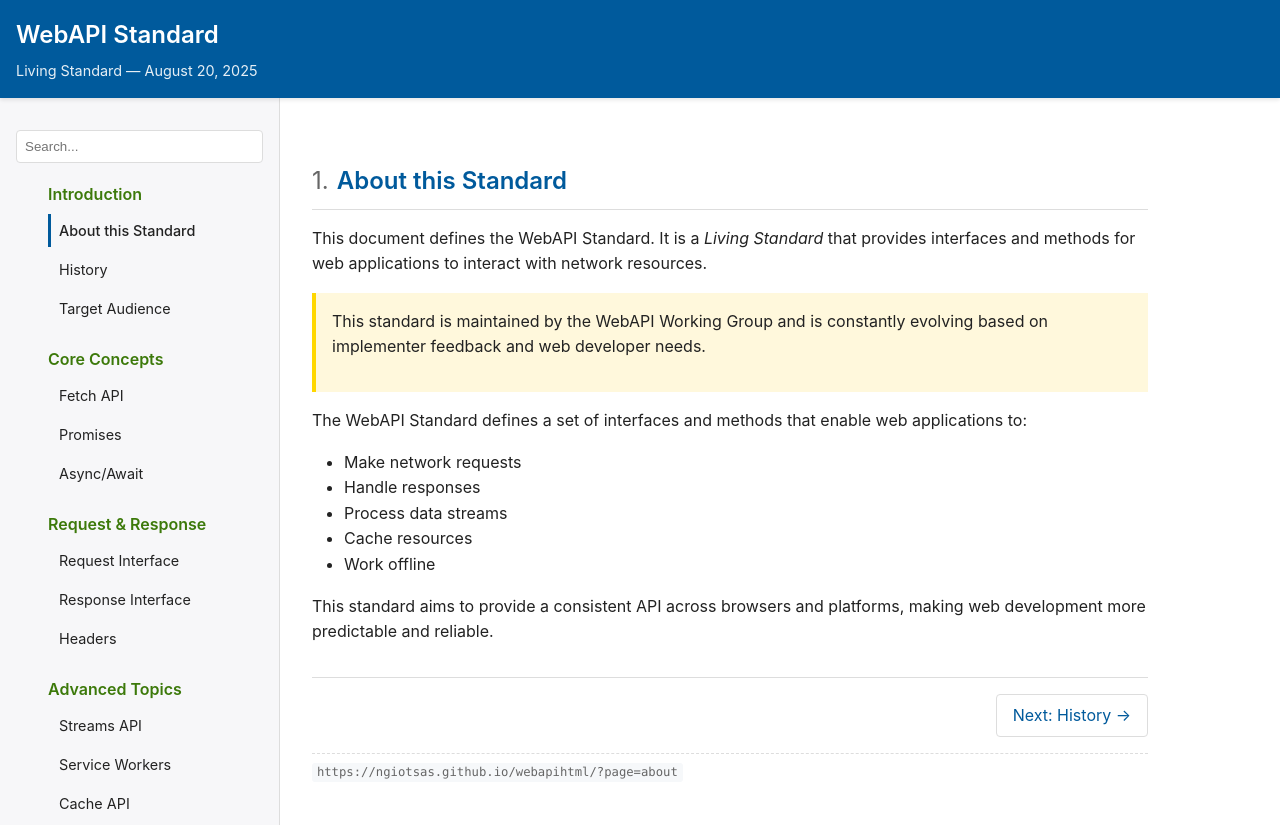
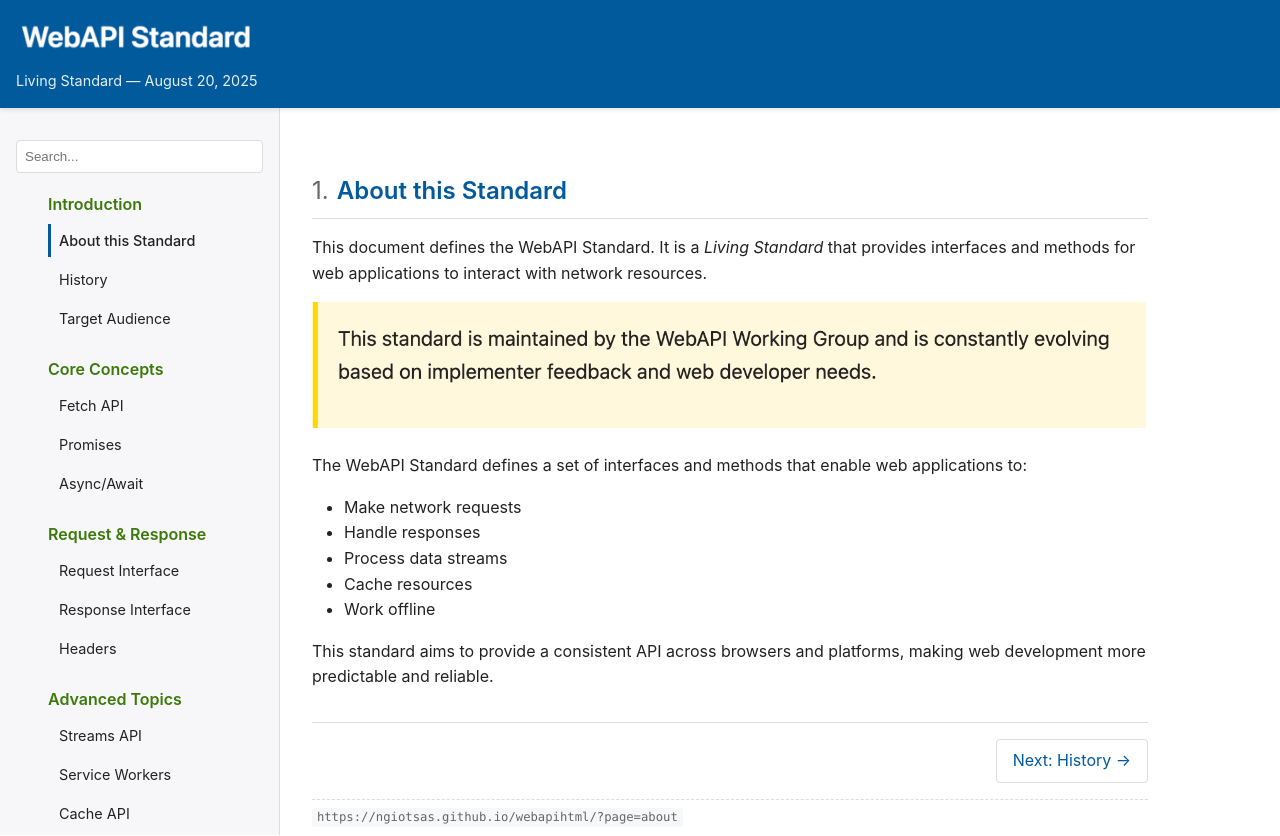
Before and after one commit to webapi108/August2025, a plain HTML site: page index.html in a window 1280 px wide. Shown: the top 836 px of the page. Drawn offline with Linux system fonts and the light colour scheme; a script that the page names is missing.

Commit message:
Update index.html

```diff
--- a/index.html
+++ b/index.html
@@ -178,9 +178,9 @@
         }
 
         .note {
-            background-color: #fff8dc;
-            border-left: 4px solid #ffd700;
-            padding: 1rem;
+            background-color: transparent;
+            border-left: none;
+            padding: 0;
             margin: 1rem 0;
         }
 
@@ -341,7 +341,7 @@
 </head>
 <body>
     <header>
-        <h1>WebAPI Standard</h1>
+        <img src="assets_header.png" alt="WebAPI Standard" style="height: 3rem; vertical-align: middle;">
         <div class="subtitle">Living Standard — August 20, 2025</div>
     </header>
 
@@ -389,7 +389,7 @@
                 <p>This document defines the WebAPI Standard. It is a <em>Living Standard</em> that provides interfaces and methods for web applications to interact with network resources.</p>
 
                 <div class="note">
-                    <p>This standard is maintained by the WebAPI Working Group and is constantly evolving based on implementer feedback and web developer needs.</p>
+                    <p><img src="maintained_contribute.png" alt="This standard is maintained by the WebAPI Working Group and is constantly evolving based on implementer feedback and web developer needs." style="max-width: 100%; height: auto;"></p>
                 </div>
 
                 <p>The WebAPI Standard defines a set of interfaces and methods that enable web applications to:</p>
```
